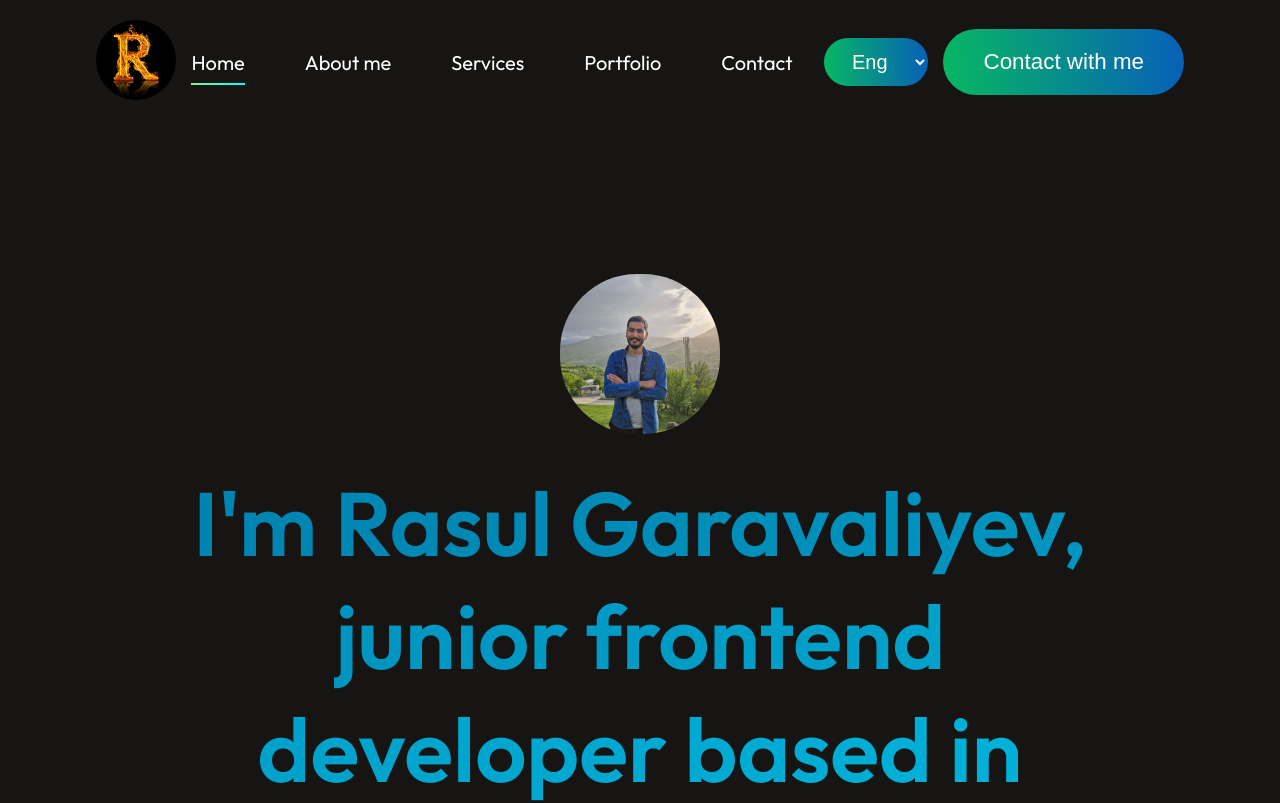
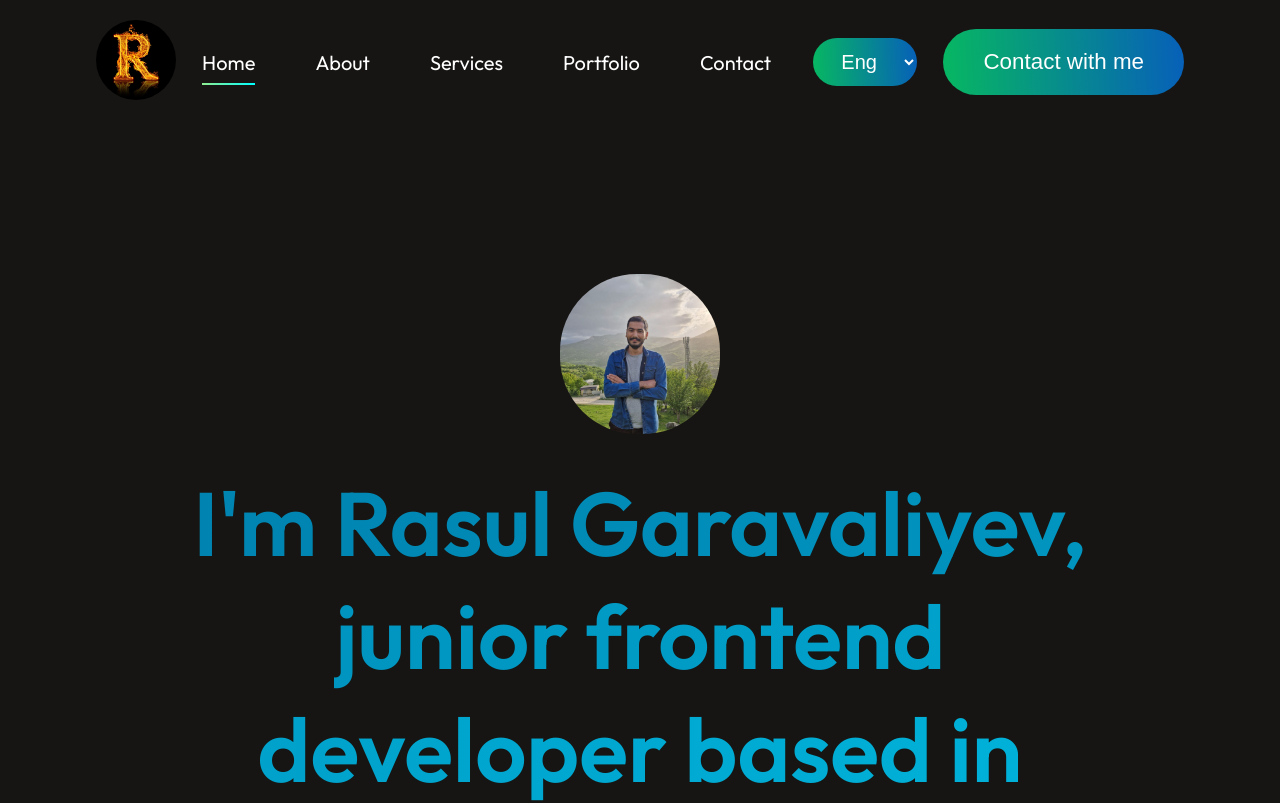
Before and after one commit to RasulGv/Portfolio-app, a React (Vite) app: page / in a window 1280 px wide. Shown: the top 803 px of the page. Built offline with nearby package versions, Linux system fonts and the light colour scheme.

Commit message:
Created link to Linkedin account, fixed responsive design

```diff
--- a/src/Components/Footer/Footer.css
+++ b/src/Components/Footer/Footer.css
@@ -70,6 +70,22 @@
       flex-direction: column-reverse;
       margin-bottom: 3.125rem;
    }
+
+   .footer-linkedin-icon {
+      position: relative;
+      top: 0;
+      right: -36rem;
+      font-size:2.5rem;
+      color: #0077B5;
+      cursor: pointer;
+      transition: color 0.3s ease, box-shadow 0.3s ease, transform 0.3s ease;
+    }
+
+    .footer-linkedin-icon:hover {
+      color: #005582;
+      box-shadow: 0 0 8px #0077B5, 0 0 12px #0077B5, 0 0 16px #0077B5;
+      transform: rotate(360deg);
+    }
  }
 
  @media (max-width: 480px) {
@@ -81,6 +97,7 @@
    .footer-top {
        flex-direction: column;
        gap: 2rem;
+       margin-bottom: 0rem;
    }
 
    .footer-top-left img {
@@ -91,6 +108,7 @@
    .footer-top-left p {
        font-size: 1rem;
        max-width: 100%;
+
    }
 
    /* .footer-top-right {
@@ -99,12 +117,20 @@
        gap: 1rem;
    } */
 
-   .footer-email-input {
-       flex-direction: column;
-       gap: 1rem;
-       padding: 0.5rem;
-       padding-right: 1rem;
-   }
+   .footer-linkedin-icon {
+      position: relative;
+      right: -25.6rem;
+      font-size:2.5rem;
+      color: #0077B5;
+      cursor: pointer;
+      transition: color 0.3s ease, box-shadow 0.3s ease, transform 0.3s ease;
+    }
+
+    .footer-linkedin-icon:hover {
+      color: #005582;
+      box-shadow: 0 0 8px #0077B5, 0 0 12px #0077B5, 0 0 16px #0077B5;
+      transform: rotate(360deg);
+    }
 
    .footer-bottom {
        flex-direction: column-reverse;
@@ -116,4 +142,6 @@
        flex-direction: column;
        gap: 1rem;
    }
+
+
 }
--- a/src/Components/MyWork/MyWork.jsx
+++ b/src/Components/MyWork/MyWork.jsx
@@ -11,7 +11,7 @@ const MyWork = () => {
   };
 
   return (
-    <div id='work' className='mywork'>
+    <div id='portfolio' className='mywork'>
       <div className='mywork-title'>
         <h1>{t('My works')}</h1>
       </div>
--- a/src/Components/Navbar/Navbar.css
+++ b/src/Components/Navbar/Navbar.css
@@ -103,14 +103,27 @@ margin: 1.25rem 6rem;
     color: white;
 }
 
-.nav-mob-open{
+.nav-mob-open,
+.nav-mob-close {
+  font-size: 2rem;
+  color: white;
+  cursor: pointer;
+  position: fixed;
+  right: 1rem;
+  top: 1.25rem;
+  z-index: 3;
   display: none;
 }
 
-.nav-mob-close{
-  display: none;
+
+.nav-menu.open + .nav-mob-close {
+  display: block;
 }
 
+
+.nav-menu.closed + .nav-mob-open {
+  display: block;
+}
 
 @media (max-width: 768px) {
   .navbar {
--- a/src/Components/Navbar/Navbar.jsx
+++ b/src/Components/Navbar/Navbar.jsx
@@ -11,66 +11,48 @@ const Navbar = () => {
   const [menu, setMenu] = useState("home");
   const [menuVisible, setMenuVisible] = useState(false);
 
-  const openMenu = () => {
-    setMenuVisible(true);
-  }
+  const toggleMenu = () => {
+    setMenuVisible((prev) => !prev);
+  };
 
-  const closeMenu = () => {
+  const handleLinkClick = (item) => {
+    setMenu(item);
     setMenuVisible(false);
-  }
+  };
+
 
   const changeLanguage = (lng) => {
     i18n.changeLanguage(lng);
-  }
+  };
 
   return (
     <div className='navbar'>
       <AnchorLink className='anchor-link' href='#home'>
         <img src={logo} alt="logo" />
       </AnchorLink>
-      <MdOutlineMenuOpen onClick={openMenu} className='nav-mob-open' />
-      <ul
-        className={`nav-menu ${menuVisible ? 'open' : 'closed'}`}
-      >
-        <FaWindowClose onClick={closeMenu} className='nav-mob-close' />
-        <li>
-          <AnchorLink className='anchor-link' href='#home'>
-            <p className={menu === 'home' ? 'active' : ''}
-              onClick={() => setMenu('home')}
-            >{i18n.t('Home')}</p>
-          </AnchorLink>
-        </li>
-        <li>
-          <AnchorLink className='anchor-link' offset={50} href='#about'>
-            <p className={menu === 'about' ? 'active' : ''}
-              onClick={() => setMenu('about')}
-            >{i18n.t('About me')}</p>
-          </AnchorLink>
-        </li>
-        <li>
-          <AnchorLink className='anchor-link' offset={50} href='#services'>
-            <p className={menu === 'services' ? 'active' : ''}
-              onClick={() => setMenu('services')}
-            >{i18n.t('Services')}</p>
-          </AnchorLink>
-        </li>
-        <li>
-          <AnchorLink className='anchor-link' offset={50} href='#work'>
-            <p className={menu === 'portfolio' ? 'active' : ''}
-              onClick={() => setMenu('portfolio')}
-            >{i18n.t('Portfolio')}</p>
-          </AnchorLink>
-        </li>
-        <li>
-          <AnchorLink className='anchor-link' offset={50} href='#contact'>
-            <p className={menu === 'contact' ? 'active' : ''}
-              onClick={() => setMenu('contact')}
-            >{i18n.t('Contact')}</p>
-          </AnchorLink>
-        </li>
+      {!menuVisible ? (
+        <MdOutlineMenuOpen onClick={toggleMenu} className='nav-mob-open' />
+      ) : (
+        <FaWindowClose onClick={toggleMenu} className='nav-mob-close' />
+      )}
+
+      <ul className={`nav-menu ${menuVisible ? 'open' : 'closed'}`}>
+        {['home', 'about', 'services', 'portfolio', 'contact'].map((item) => (
+          <li key={item}>
+            <AnchorLink
+              className='anchor-link'
+              offset={50}
+              href={`#${item}`}
+              onClick={() => handleLinkClick(item)}
+            >
+              <p className={menu === item ? 'active' : ''}>
+                {i18n.t(item.charAt(0).toUpperCase() + item.slice(1))}
+              </p>
+            </AnchorLink>
+          </li>
+        ))}
       </ul>
 
-      {/* dropdown for language selection */}
       <select onChange={(e) => changeLanguage(e.target.value)} className="language-select">
         <option value="en">Eng</option>
         <option value="az">Az</option>
@@ -83,6 +65,6 @@ const Navbar = () => {
       </button>
     </div>
   );
-}
+};
 
 export default Navbar;
```
